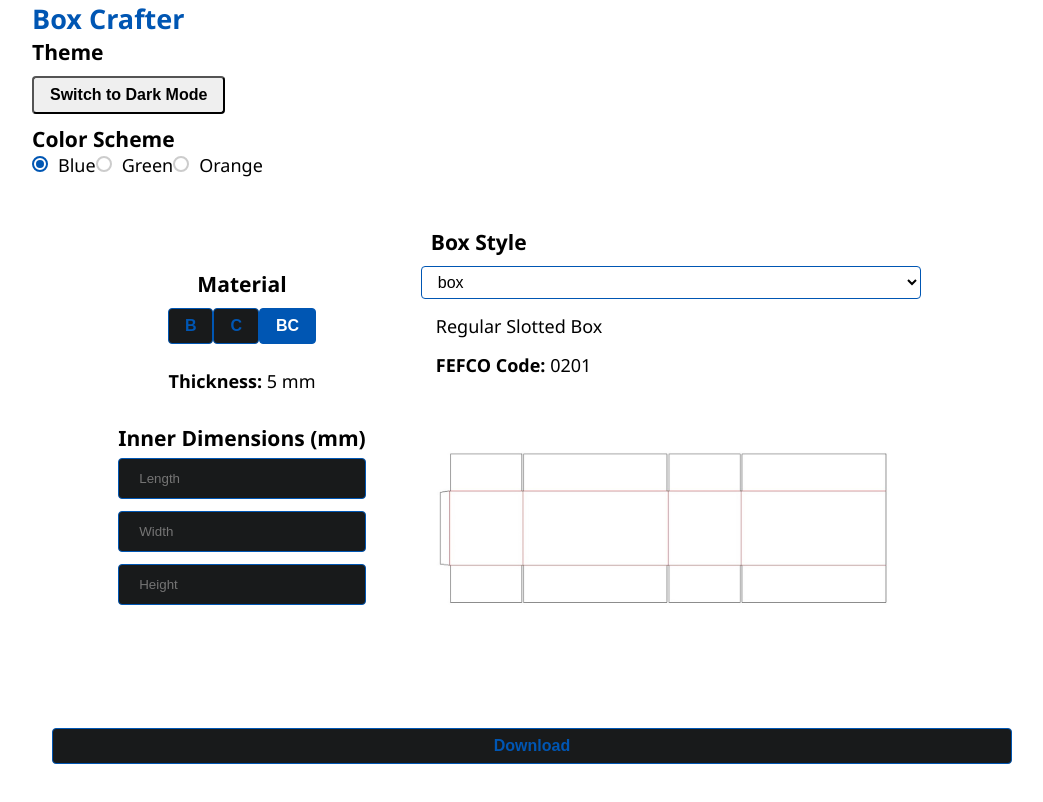
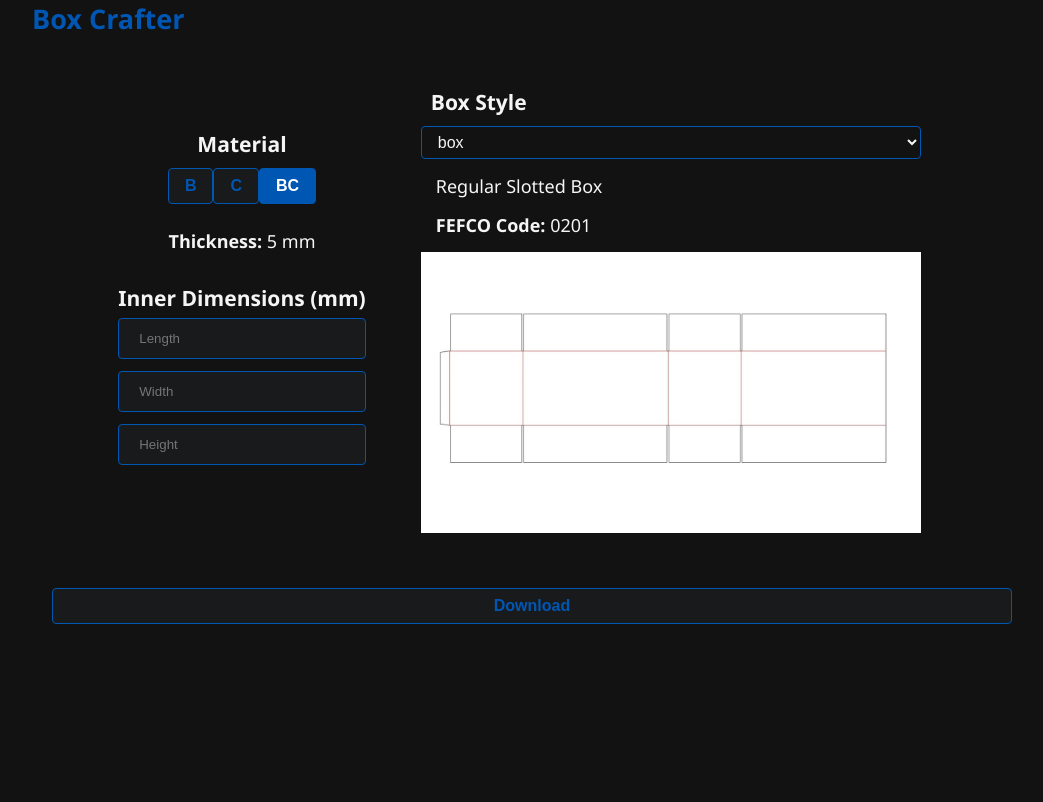
Before and after one commit to rekcoob/box_crafter, a React (Vite) app: page / in a window 1280 px wide. Shown: the top 802 px of the page, without its empty margins (108-1151 px from the left). Built offline with nearby package versions, Linux system fonts and the light colour scheme.

Commit message:
Hide theme switcher & default theme: dark

```diff
--- a/src/components/NavBar/NavBar.tsx
+++ b/src/components/NavBar/NavBar.tsx
@@ -1,6 +1,6 @@
 import React from 'react'
 import styles from './NavBar.module.css'
-import ThemeSwitcher from '../ThemeSwitcher/ThemeSwitcher'
+// import ThemeSwitcher from '../ThemeSwitcher/ThemeSwitcher'
 
 const NavBar: React.FC = () => {
   return (
@@ -8,7 +8,7 @@ const NavBar: React.FC = () => {
       <h1 data-testid='cypress-tittle' className={styles.heading}>
         Box Crafter
       </h1>
-      <ThemeSwitcher />
+      {/* <ThemeSwitcher /> */}
     </nav>
   )
 }
--- a/src/context/ThemeContext.tsx
+++ b/src/context/ThemeContext.tsx
@@ -22,7 +22,7 @@ export const ThemeProvider: React.FC<{ children: ReactNode }> = ({
 }) => {
   const [theme, setTheme] = useState<Theme>(() => {
     const savedTheme = localStorage.getItem('theme')
-    return savedTheme ? (savedTheme as Theme) : 'light'
+    return savedTheme ? (savedTheme as Theme) : 'dark'
   })
 
   useEffect(() => {
```
Also changed, not shown: 1 other file (tests, documents, lock files or other folders).
